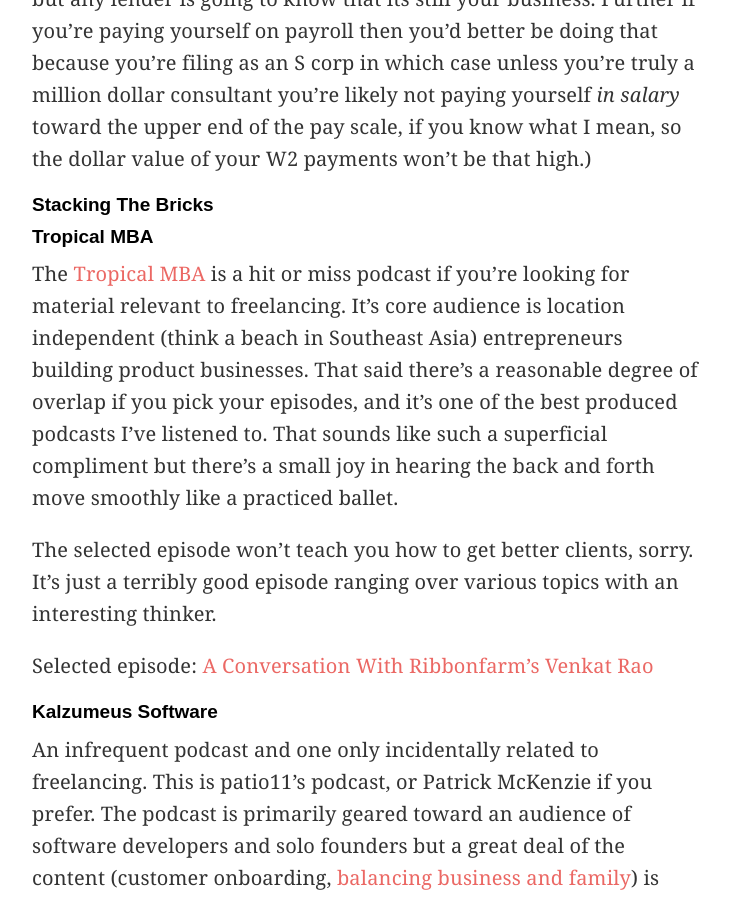
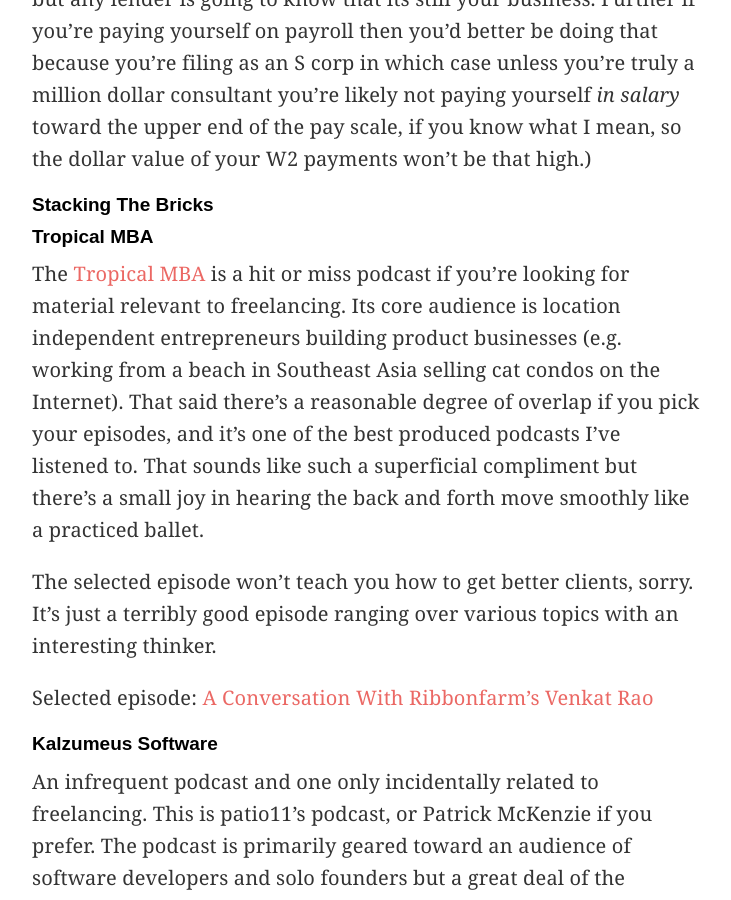
Before and after one commit to bennylope/bennylope.github.com, a Jekyll site: the page built from _posts/2017-01-30-freelance-resources.md, in a window 1280 px wide and 900 px high, scrolled down 4577 px. Shown: the whole window, without its empty margins (273-1004 px from the left). Built offline with Jekyll 4.4.1, drawn with Linux system fonts in a browser that asks for light colours; some web fonts are replaced; comment, search, counter and statistics services are not loaded.

Commit message:
Update tropical mba

```diff
--- a/_posts/2017-01-30-freelance-resources.md
+++ b/_posts/2017-01-30-freelance-resources.md
@@ -137,10 +137,11 @@
 #### Tropical MBA
 
 The [Tropical MBA](http://www.tropicalmba.com/) is a hit or miss podcast if
-you're looking for material relevant to freelancing. It's core audience is
-location independent (think a beach in Southeast Asia) entrepreneurs building
-product businesses. That said there's a reasonable degree of overlap if you pick
-your episodes, and it's one of the best produced podcasts I've listened to. That
+you're looking for material relevant to freelancing. Its core audience is
+location independent entrepreneurs building
+product businesses (e.g. working from a beach in Southeast Asia selling cat
+condos on the Internet). That said there's a reasonable degree of overlap if you
+pick your episodes, and it's one of the best produced podcasts I've listened to. That
 sounds like such a superficial compliment but there's a small joy in hearing the
 back and forth move smoothly like a practiced ballet.
 
```
